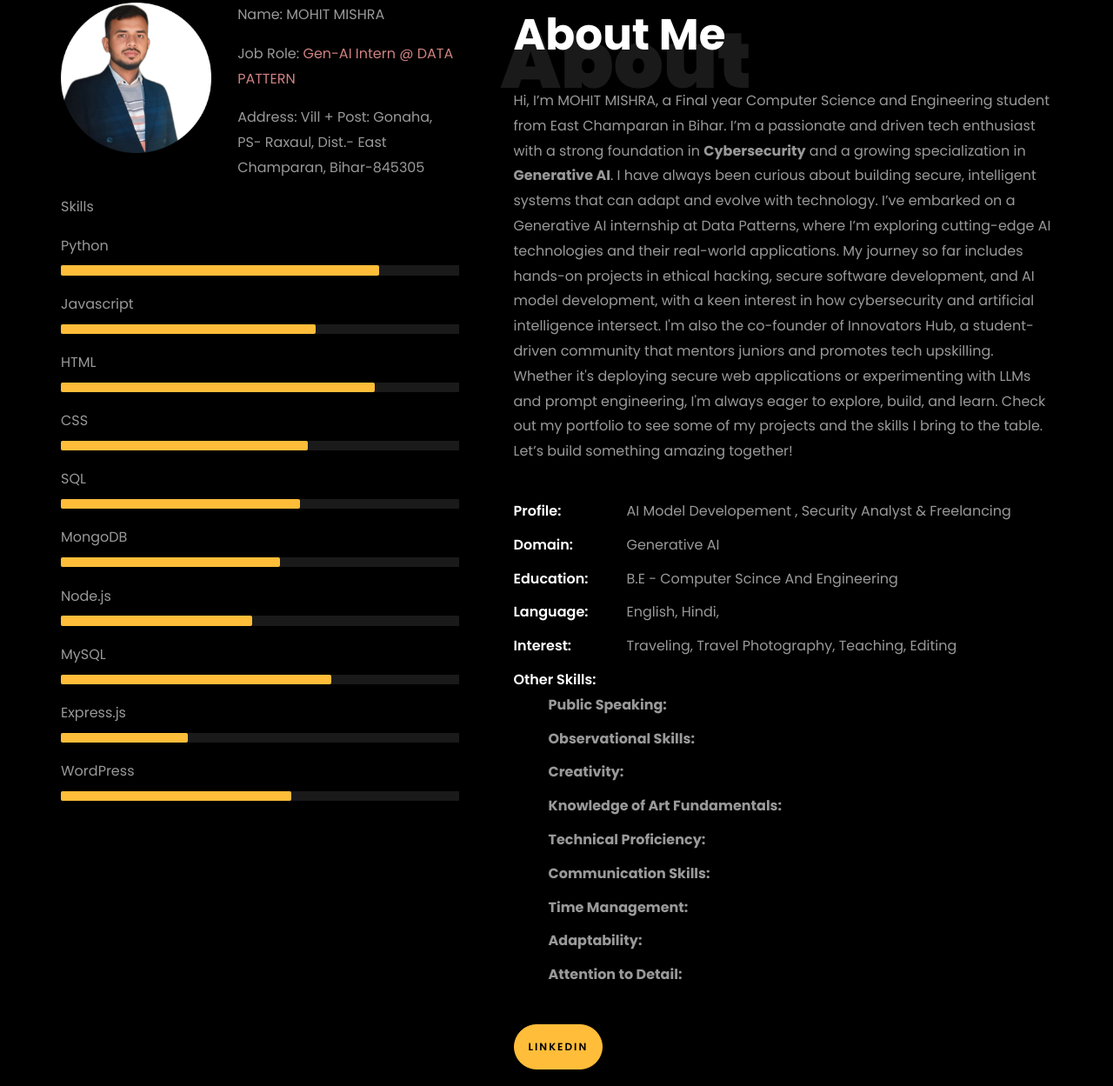
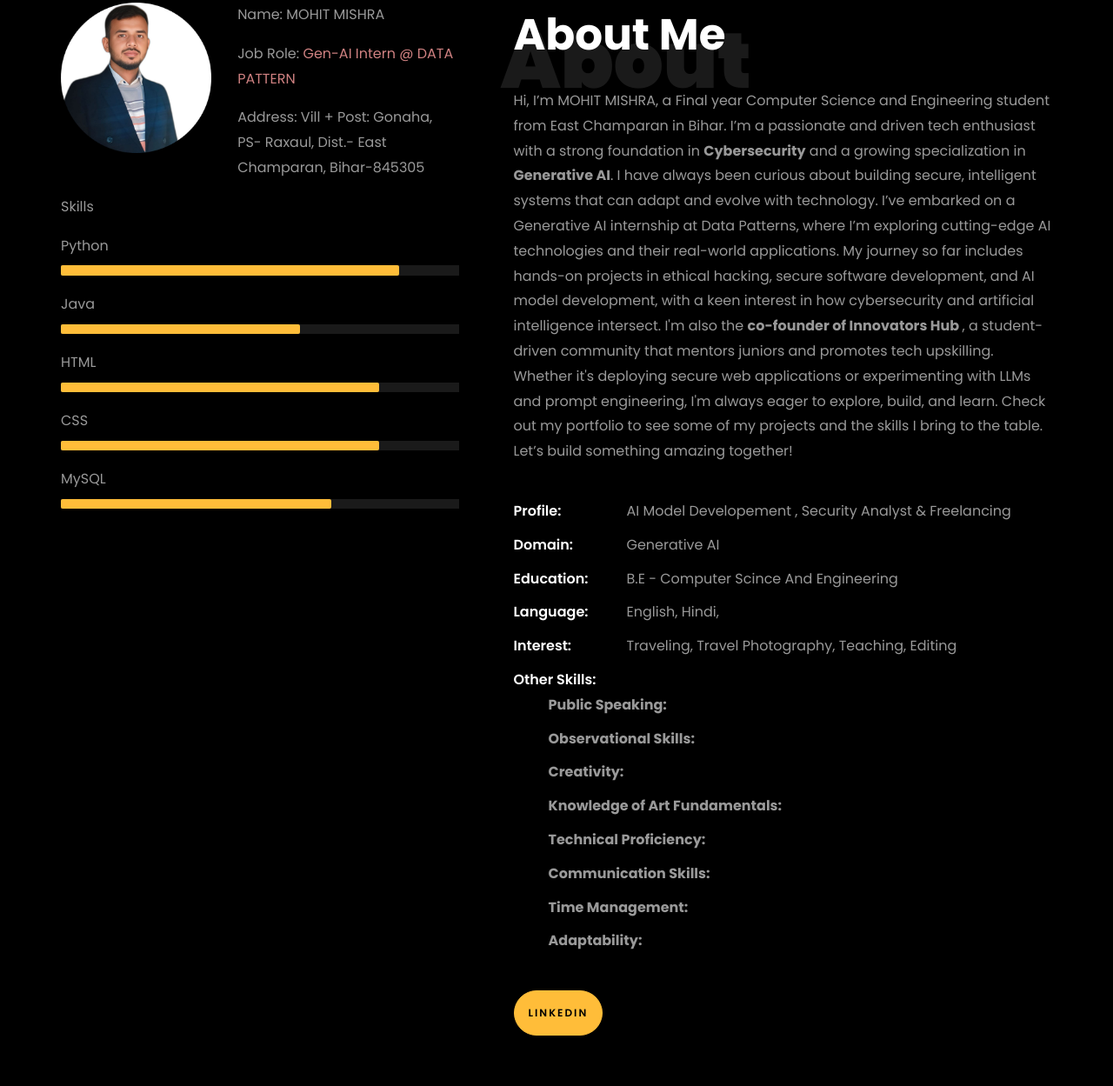
Before and after one commit to Mohitrxl/My_Personal_Portfolio, a plain HTML site: page index.html in a window 1280 px wide. Shown: the part 859-2108 px from the top of the page at 87% size. Drawn offline with Linux system fonts and the light colour scheme; files whose address does not match are found by name.

Commit message:
alignment updated

```diff
--- a/index.html
+++ b/index.html
@@ -8,6 +8,8 @@
   <meta name="viewport" content="width=device-width, initial-scale=1, shrink-to-fit=no">
 
   <link href="https://fonts.googleapis.com/css?family=Poppins:100,200,300,400,500,600,700,800,900" rel="stylesheet">
+  <link href="https://fonts.googleapis.com/css2?family=Pacifico&display=swap" rel="stylesheet">
+
 
   <link rel="stylesheet" href="css/open-iconic-bootstrap.min.css">
   <link rel="stylesheet" href="css/animate.css">
@@ -129,7 +131,11 @@
 
   <nav class="navbar navbar-expand-lg navbar-dark ftco_navbar ftco-navbar-light site-navbar-target" id="ftco-navbar">
     <div class="container">
-      <a class="navbar-brand" href="index.html" style="color: rgb(195 98 39);">Er. MOHIT MISHRA</a>
+      <!-- <a class="navbar-brand" href="index.html" style="color: rgb(195 98 39);"> MOHIT MISHRA</a> -->
+       <a class="navbar-brand" href="index.html" style="font-family: 'Lobster', cursive; color: rgba(245, 180, 0, 0.888); font-size: 24px;">
+  Welcome to My Portfolio
+</a>
+
       <button class="navbar-toggler js-fh5co-nav-toggle fh5co-nav-toggle" type="button" data-toggle="collapse"
         data-target="#ftco-nav" aria-controls="ftco-nav" aria-expanded="false" aria-label="Toggle navigation">
         <span class="oi oi-menu"></span>
@@ -269,47 +275,27 @@
                   <span>Python</span>
                   <!-- <span class="pull-right">99%</span> -->
                   <div class="progress">
-                    <div class="progress-bar" role="progressbar" style="width: 80%" aria-valuenow="70" aria-valuemin="0"
+                    <div class="progress-bar" role="progressbar" style="width: 85%" aria-valuenow="70" aria-valuemin="0"
                       aria-valuemax="100"></div>
                   </div>
 
-                  <span>Javascript</span>
+                  <span>Java</span>
                   <!-- <span class="pull-right">99%</span> -->
                   <div class="progress">
-                    <div class="progress-bar" role="progressbar" style="width: 64%" aria-valuenow="64" aria-valuemin="0"
+                    <div class="progress-bar" role="progressbar" style="width: 60%" aria-valuenow="64" aria-valuemin="0"
                       aria-valuemax="100"></div>
                   </div>
 
                   <span>HTML</span>
                   <!-- <span class="pull-right">99%</span> -->
                   <div class="progress">
-                    <div class="progress-bar" role="progressbar" style="width: 79%" aria-valuenow="79" aria-valuemin="0"
+                    <div class="progress-bar" role="progressbar" style="width: 80%" aria-valuenow="79" aria-valuemin="0"
                       aria-valuemax="100"></div>
                   </div>
                   <span>CSS</span>
                   <!-- <span class="pull-right">99%</span> -->
                   <div class="progress">
-                    <div class="progress-bar" role="progressbar" style="width: 62%" aria-valuenow="62" aria-valuemin="0"
-                      aria-valuemax="100"></div>
-                  </div>
-
-                  <span>SQL</span>
-                  <!-- <span class="pull-right">95%</span> -->
-                  <div class="progress">
-                    <div class="progress-bar" role="progressbar" style="width: 60%;" aria-valuenow="60"
-                      aria-valuemin="0" aria-valuemax="100"></div>
-                  </div>
-                  <span>MongoDB</span>
-                  <!-- <span class="pull-right">85%</span> -->
-                  <div class="progress">
-                    <div class="progress-bar" role="progressbar" style="width: 55%" aria-valuenow="55" aria-valuemin="0"
-                      aria-valuemax="100"></div>
-                  </div>
-
-                  <span>Node.js</span>
-                  <!-- <span class="pull-right">85%</span> -->
-                  <div class="progress">
-                    <div class="progress-bar" role="progressbar" style="width: 48%" aria-valuenow="48" aria-valuemin="0"
+                    <div class="progress-bar" role="progressbar" style="width: 80%" aria-valuenow="62" aria-valuemin="0"
                       aria-valuemax="100"></div>
                   </div>
                   <span>MySQL</span>
@@ -318,20 +304,6 @@
                     <div class="progress-bar" role="progressbar" style="width: 68%" aria-valuenow="68" aria-valuemin="0"
                       aria-valuemax="100"></div>
                   </div>
-                  <span>Express.js</span>
-                  <!-- <span class="pull-right">85%</span> -->
-                  <div class="progress">
-                    <div class="progress-bar" role="progressbar" style="width: 32%" aria-valuenow="32" aria-valuemin="0"
-                      aria-valuemax="100"></div>
-                  </div>
-                  <span>WordPress</span>
-                  <!-- <span class="pull-right">85%</span> -->
-                  <div class="progress">
-                    <div class="progress-bar" role="progressbar" style="width: 58%" aria-valuenow="58" aria-valuemin="0"
-                      aria-valuemax="100"></div>
-                  </div>
-
-
 
                 </div>
               </div>
@@ -344,7 +316,7 @@
 
                 <h1 class="big">About</h1>
                 <h2 class="mb-4">About Me</h2>
-                <p> Hi, I’m MOHIT MISHRA, a Final year Computer Science and Engineering student from East Champaran in Bihar. I’m a passionate and driven tech enthusiast with a strong foundation in <b>Cybersecurity</b> and a growing specialization in <b>Generative AI</b>. I have always been curious about building secure, intelligent systems that can adapt and evolve with technology. I’ve embarked on a Generative AI internship at Data Patterns, where I’m exploring cutting-edge AI technologies and their real-world applications. My journey so far includes hands-on projects in ethical hacking, secure software development, and AI model development, with a keen interest in how cybersecurity and artificial intelligence intersect. I'm also the co-founder of Innovators Hub, a student-driven community that mentors juniors and promotes tech upskilling. Whether it's deploying secure web applications or experimenting with LLMs and prompt engineering, I'm always eager to explore, build, and learn.
+                <p> Hi, I’m MOHIT MISHRA, a Final year Computer Science and Engineering student from East Champaran in Bihar. I’m a passionate and driven tech enthusiast with a strong foundation in <b>Cybersecurity</b> and a growing specialization in <b>Generative AI</b>. I have always been curious about building secure, intelligent systems that can adapt and evolve with technology. I’ve embarked on a Generative AI internship at Data Patterns, where I’m exploring cutting-edge AI technologies and their real-world applications. My journey so far includes hands-on projects in ethical hacking, secure software development, and AI model development, with a keen interest in how cybersecurity and artificial intelligence intersect. I'm also the <b> co-founder of Innovators Hub </b>, a student-driven community that mentors juniors and promotes tech upskilling. Whether it's deploying secure web applications or experimenting with LLMs and prompt engineering, I'm always eager to explore, build, and learn.
                   Check out my portfolio to see some of my projects and the skills I bring to the table. Let’s build something amazing together!</p>
                 <ul class="about-info mt-4 px-md-0 px-2">
                   <li class="d-flex">
@@ -394,9 +366,6 @@
                       <li>
                         <b>Adaptability:</b>
                       </li>
-                      <li>
-                        <b>Attention to Detail:</b>
-                      </li>
                     </ul>
                   </li>
                 </ul>
@@ -421,12 +390,7 @@
         <div class="col-md-10 heading-section text-center ftco-animate">
           <h1 class="big big-2">Resume</h1>
           <h2 class="mb-4">Resume</h2>
-          <p>I’m a passionate 4th-year Computer Science and Engineering student with a keen interest in <b>Web Development, Cybersecurity,</b> and the rapidly evolving field of <b>Generative AI.</b> I enjoy building secure, intelligent, and user-friendly applications that not only solve problems but also deliver great user experiences.
-
-In my spare time, I love debugging tricky code, exploring new frameworks, watching tech tutorials, and thinking creatively about hacking.
-Technically, I’m proficient in the MERN stack (MongoDB, Express.js, React, Node.js), and I’m constantly expanding my skills in AI-driven applications and cyber defense techniques. Currently, I’ve started a Generative AI internship at Data Patterns, where I’m exploring the real-world applications of LLMs and AI-driven solutions.
-
-My short-term goal is to secure a role in the IT industry, where I can apply  AI knowledge to meaningful, secure, and impactful projects. In the long run, I aspire to start my oen  IT institutions.</p>
+          <p>I’m a passionate 4th-year Computer Science and Engineering student with a keen interest in <b>Web Development, Cybersecurity,</b> and the rapidly evolving field of <b>Generative AI.</b> I enjoy building secure, intelligent, and user-friendly applications that not only solve problems but also deliver great user experiences.In my spare time, I love debugging tricky code, exploring new frameworks, watching tech tutorials, and thinking creatively about hacking. Technically, I’m proficient in the MERN stack (MongoDB, Express.js, React, Node.js), and I’m constantly expanding my skills in AI-driven applications and cyber defense techniques. Currently, I’ve started a Generative AI internship at Data Patterns, where I’m exploring the real-world applications of LLMs and AI-driven solutions.My short-term goal is to secure a role in the IT industry, where I can apply  AI knowledge to meaningful, secure, and impactful projects. In the long run, I aspire to start my oen  IT institutions.</p>
         </div>
       </div>
 
@@ -471,12 +435,9 @@ My short-term goal is to secure a role in the IT industry, where I can apply  AI
               <li><b>Product Management:</b>Catalog with sorting and filtering options.</li>
               <li><b>Shopping Cart & Checkout:</b>Streamlined cart and secure payments.</li>
               <li><b>Payment Gateway Integration:</b>Secure transactions via Stripe, PayPal, etc.</li>
-
             </ul>
             </p>
           </div>
-
-
           <div class="counter-wrap ftco-animate d-flex mt-md-3">
           </div>
         </div>
```
